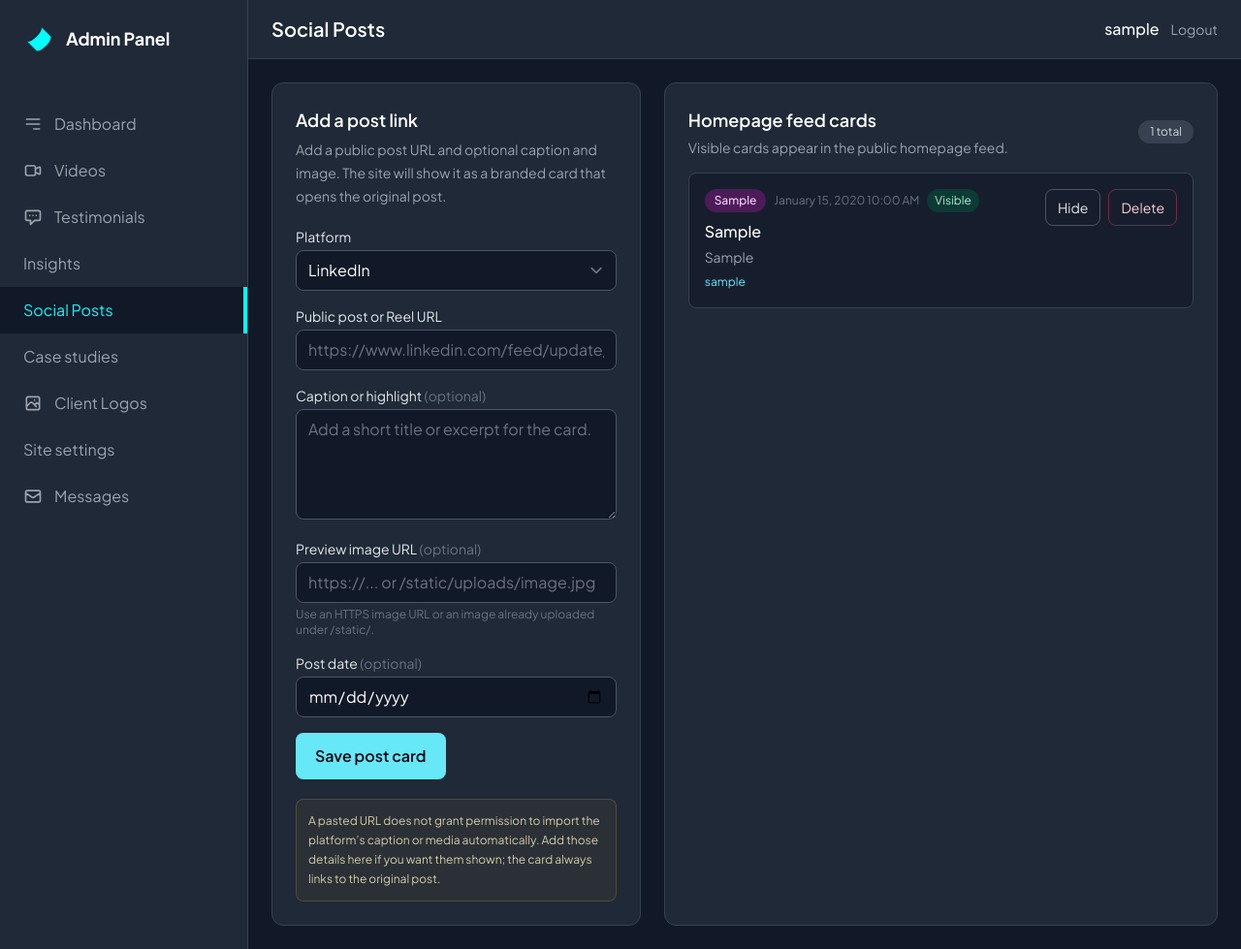
After one commit to mayurprabhune13-jpg/mayurprabhune, a Flask app: page /admin/social-posts in a window 1280 px wide. The commit adds this page. Shown: the whole page at 97% size. Run offline with Flask 3, Linux system fonts and the light colour scheme; a user stored in the database is signed in; tables that the repository leaves empty hold one stand-in row (values such as "Sample post"); parts of the project's set-up code (start-up, migrations or seed data) failed here and were passed over; some libraries are stand-ins or nearby versions.

Commit message:
Feature curated LinkedIn highlights and admin controls

```diff
--- a/app/models.py
+++ b/app/models.py
@@ -104,7 +104,8 @@ class SocialPost(db.Model):
 
     @property
     def excerpt(self):
-        return (self.caption or '').strip()
+        lines = (self.caption or '').strip().splitlines()
+        return '\n'.join(lines[1:]).strip() if len(lines) > 1 else (lines[0] if lines else '')
 
     @property
     def url(self):
--- a/app/routes/admin.py
+++ b/app/routes/admin.py
@@ -2,9 +2,11 @@ from flask import Blueprint, render_template, request, flash, redirect, url_for,
 from flask_login import login_required, current_user
 from werkzeug.utils import secure_filename
 from datetime import datetime
+from hashlib import sha256
 import os
+from urllib.parse import urlsplit
 from app import db
-from app.models import Video, Testimonial, Post, Contact, CaseStudy, ClientLogo, SiteSettings
+from app.models import Video, Testimonial, Post, Contact, CaseStudy, ClientLogo, SiteSettings, SocialPost
 from config import Config
 from app.utils import generate_slug
 
@@ -105,6 +107,87 @@ def site_settings():
             flash('Could not save site settings. Please try again.', 'error')
 
     return render_template('admin/site_settings.html', settings=settings)
+
+@bp.route('/social-posts', methods=['GET', 'POST'])
+def social_posts():
+    """Manually curate LinkedIn and Instagram links for the homepage feed."""
+    if request.method == 'POST':
+        platform = request.form.get('platform', '').strip().lower()
+        permalink = request.form.get('permalink', '').strip()
+        caption = request.form.get('caption', '').strip()
+        media_url = request.form.get('media_url', '').strip()
+        published_date = request.form.get('published_date', '').strip()
+        parsed = urlsplit(permalink)
+        host = (parsed.hostname or '').lower()
+        allowed_hosts = {
+            'linkedin': ('linkedin.com',),
+            'instagram': ('instagram.com',),
+        }
+        valid_host = platform in allowed_hosts and any(
+            host == domain or host.endswith('.' + domain)
+            for domain in allowed_hosts.get(platform, ())
+        )
+        if parsed.scheme != 'https' or not valid_host:
+            flash('Enter a public HTTPS post URL from LinkedIn or Instagram that matches the selected platform.', 'error')
+            return redirect(url_for('admin.social_posts'))
+        if len(permalink) > 1000 or len(caption) > 10000 or len(media_url) > 2048:
+            flash('One of the values is too long. Please shorten it and try again.', 'error')
+            return redirect(url_for('admin.social_posts'))
+        if media_url:
+            media_parts = urlsplit(media_url)
+            if not (media_url.startswith('/static/') or (media_parts.scheme == 'https' and media_parts.netloc)):
+                flash('Use a /static/ image path or an HTTPS image URL.', 'error')
+                return redirect(url_for('admin.social_posts'))
+        try:
+            published_at = datetime.strptime(published_date, '%Y-%m-%d') if published_date else datetime.utcnow()
+        except ValueError:
+            flash('Enter a valid post date.', 'error')
+            return redirect(url_for('admin.social_posts'))
+
+        external_id = 'manual:' + sha256(permalink.encode('utf-8')).hexdigest()
+        post = SocialPost.query.filter_by(platform=platform, external_id=external_id).first()
+        if post is None:
+            post = SocialPost(platform=platform, external_id=external_id)
+            db.session.add(post)
+        post.permalink = permalink
+        post.caption = caption
+        post.media_url = media_url or None
+        post.thumbnail_url = media_url or None
+        post.media_type = 'IMAGE' if media_url else None
+        post.media_product_type = 'REELS' if platform == 'instagram' and '/reel/' in permalink.lower() else None
+        post.published_at = published_at
+        post.synced_at = datetime.utcnow()
+        post.is_visible = True
+        try:
+            db.session.commit()
+            flash('Social post saved. It is now eligible to appear in the homepage feed.', 'success')
+        except Exception:
+            db.session.rollback()
+            flash('Could not save this social post. Please try again.', 'error')
+        return redirect(url_for('admin.social_posts'))
+
+    posts = SocialPost.query.order_by(SocialPost.published_at.desc()).all()
+    return render_template('admin/social_posts.html', social_posts=posts)
+
+@bp.route('/social-post/<int:id>/toggle', methods=['POST'])
+def toggle_social_post(id):
+    post = SocialPost.query.get_or_404(id)
+    post.is_visible = not post.is_visible
+    db.session.commit()
+    flash('Social post visibility updated.', 'success')
+    return redirect(url_for('admin.social_posts'))
+
+@bp.route('/social-post/<int:id>/delete', methods=['POST'])
+def delete_social_post(id):
+    post = SocialPost.query.get_or_404(id)
+    try:
+        db.session.delete(post)
+        db.session.commit()
+        flash('Social post removed.', 'success')
+    except Exception:
+        db.session.rollback()
+        flash('Could not remove this social post. Please try again.', 'error')
+    return redirect(url_for('admin.social_posts'))
 
 @bp.route('/videos', methods=['GET', 'POST'])
 def videos():
--- a/app/routes/main.py
+++ b/app/routes/main.py
@@ -1,6 +1,7 @@
 from flask import Blueprint, render_template, request, flash, redirect, url_for, current_app, Response
 from urllib.parse import urlsplit
 from flask_sqlalchemy.pagination import Pagination
+from sqlalchemy import case
 from app.models import Post, Testimonial, Video, Contact, CaseStudy, ClientLogo, SocialPost
 from app.utils import is_valid_email, format_datetime, reading_time, send_email
 from app import db
@@ -22,7 +23,8 @@ def get_recent_social_posts(platform=None, limit=3):
         query = SocialPost.query.filter_by(is_visible=True)
         if platform:
             query = query.filter_by(platform=platform)
-        return query.order_by(SocialPost.published_at.desc()).limit(limit).all()
+        curated_first = case((SocialPost.external_id.like('manual:%'), 0), else_=1)
+        return query.order_by(curated_first, SocialPost.published_at.desc()).limit(limit).all()
     except Exception as error:
         db.session.rollback()
         current_app.logger.warning('Could not load cached social feed (%s).', type(error).__name__)
--- a/app/static/css/experience.css
+++ b/app/static/css/experience.css
@@ -162,6 +162,8 @@ a:focus-visible, button:focus-visible, input:focus-visible, textarea:focus-visib
 .social-channel__heading h3 { margin: 0; font-size: 22px; font-weight: 540; letter-spacing: -.045em; }
 .social-posts { display: grid; grid-template-columns: repeat(2,minmax(0,1fr)); gap: 12px; }
 .social-post { position: relative; min-height: 220px; display: flex; flex-direction: column; padding: 20px; overflow: hidden; border: 1px solid var(--line); border-radius: 13px; background: linear-gradient(145deg,rgba(19,29,43,.98),rgba(13,19,29,.98)); transition: transform .25s ease,border-color .25s ease,box-shadow .25s ease; }
+.social-post--featured { grid-column: 1 / -1; min-height: 250px; padding: clamp(22px,3vw,34px); border-color: rgba(101,220,255,.36); background: radial-gradient(ellipse at 94% 4%,rgba(85,230,255,.16),transparent 38%),linear-gradient(135deg,rgba(27,42,65,.98),rgba(14,21,34,.99) 62%,rgba(35,24,59,.98)); box-shadow: inset 3px 0 0 rgba(85,230,255,.68),0 14px 40px rgba(0,0,0,.14); }
+.social-post--featured::before { position: absolute; right: 12%; bottom: -90px; width: 210px; height: 210px; border: 1px solid rgba(155,140,255,.14); border-radius: 50%; box-shadow: 0 0 0 22px rgba(155,140,255,.035),0 0 0 46px rgba(85,230,255,.025); content: ""; pointer-events: none; }
 .social-post::after { position: absolute; top: -55px; right: -38px; width: 120px; height: 120px; border: 1px solid rgba(85,230,255,.08); border-radius: 50%; box-shadow: 0 0 0 17px rgba(85,230,255,.025),0 0 0 35px rgba(155,140,255,.02); content: ""; pointer-events: none; }
 .social-post:hover { transform: translateY(-4px); border-color: rgba(85,230,255,.42); box-shadow: 0 18px 40px rgba(0,0,0,.2); }
 .social-post--wide { grid-column: 1 / -1; min-height: 185px; }
@@ -172,6 +174,8 @@ a:focus-visible, button:focus-visible, input:focus-visible, textarea:focus-visib
 .social-post:hover .social-post__arrow { color: var(--cyan); transform: translate(2px,-2px); }
 .social-post h3,.social-post h4 { max-width: 470px; margin: 22px 0 9px; font-size: clamp(17px,1.7vw,22px); font-weight: 540; letter-spacing: -.045em; line-height: 1.25; }
 .social-post__date { color: #8796a9; font-size: 8px; letter-spacing: .07em; text-transform: uppercase; }
+.social-post__featured-label { display: inline-flex; align-items: center; gap: 7px; color: #a5efff; font-size: 9px; font-weight: 700; letter-spacing: .12em; }
+.social-post__featured-label span { display: grid; width: 20px; height: 20px; place-items: center; border: 1px solid rgba(85,230,255,.28); border-radius: 50%; background: rgba(85,230,255,.1); color: #8ceaff; font-size: 12px; }
 .social-post p { max-width: 490px; margin: 0 0 20px; color: var(--muted); font-size: 10px; line-height: 1.8; }
 .social-post__link { margin-top: auto; color: var(--cyan); font-size: 9px; font-weight: 650; letter-spacing: .04em; }
 .social-post__link span { display: inline-block; margin-left: 4px; transition: transform .2s ease; }
--- a/app/templates/admin/base.html
+++ b/app/templates/admin/base.html
@@ -53,6 +53,10 @@
                 <a href="{{ url_for('admin.posts') }}"
                    class="flex items-center gap-3 px-6 py-3 {% if request.endpoint == 'admin.posts' %}text-[var(--primary-cyan)] border-r-4 border-[var(--primary-cyan)] bg-gray-900{% else %}text-gray-400 hover:bg-gray-700{% endif %}">
                     Insights
+                </a>
+                <a href="{{ url_for('admin.social_posts') }}"
+                   class="flex items-center gap-3 px-6 py-3 {% if request.endpoint in ('admin.social_posts', 'admin.toggle_social_post', 'admin.delete_social_post') %}text-[var(--primary-cyan)] border-r-4 border-[var(--primary-cyan)] bg-gray-900{% else %}text-gray-400 hover:bg-gray-700{% endif %}">
+                    Social Posts
                 </a>
                 <a href="{{ url_for('admin.case_studies') }}"
                    class="flex items-center gap-3 px-6 py-3 {% if request.endpoint == 'admin.case_studies' %}text-[var(--primary-cyan)] border-r-4 border-[var(--primary-cyan)] bg-gray-900{% else %}text-gray-400 hover:bg-gray-700{% endif %}">
--- /dev/null
+++ b/app/templates/admin/social_posts.html
@@ -0,0 +1,56 @@
+{% extends "admin/base.html" %}
+
+{% block title %}Social Posts{% endblock %}
+{% block header %}Social Posts{% endblock %}
+
+{% block content %}
+<div class="grid gap-6 xl:grid-cols-[minmax(320px,0.8fr)_minmax(0,1.2fr)]">
+    <section class="h-fit rounded-xl border border-gray-700 bg-gray-800 p-6">
+        <h3 class="mb-1 text-lg font-semibold">Add a post link</h3>
+        <p class="mb-5 text-sm leading-6 text-gray-400">Add a public post URL and optional caption and image. The site will show it as a branded card that opens the original post.</p>
+        <form method="POST" class="space-y-4">
+            <input type="hidden" name="csrf_token" value="{{ csrf_token() }}">
+            <label class="block text-sm text-gray-200">Platform
+                <select name="platform" required class="mt-1 w-full rounded-lg border border-gray-600 bg-gray-900 px-3 py-2 text-white">
+                    <option value="linkedin">LinkedIn</option><option value="instagram">Instagram</option>
+                </select>
+            </label>
+            <label class="block text-sm text-gray-200">Public post or Reel URL
+                <input name="permalink" type="url" required maxlength="1000" placeholder="https://www.linkedin.com/feed/update/..." class="mt-1 w-full rounded-lg border border-gray-600 bg-gray-900 px-3 py-2 text-white">
+            </label>
+            <label class="block text-sm text-gray-200">Caption or highlight <span class="text-gray-500">(optional)</span>
+                <textarea name="caption" maxlength="10000" rows="4" placeholder="Add a short title or excerpt for the card." class="mt-1 w-full rounded-lg border border-gray-600 bg-gray-900 px-3 py-2 text-white"></textarea>
+            </label>
+            <label class="block text-sm text-gray-200">Preview image URL <span class="text-gray-500">(optional)</span>
+                <input name="media_url" type="text" maxlength="2048" placeholder="https://... or /static/uploads/image.jpg" class="mt-1 w-full rounded-lg border border-gray-600 bg-gray-900 px-3 py-2 text-white">
+                <span class="mt-1 block text-xs text-gray-500">Use an HTTPS image URL or an image already uploaded under /static/.</span>
+            </label>
+            <label class="block text-sm text-gray-200">Post date <span class="text-gray-500">(optional)</span>
+                <input name="published_date" type="date" class="mt-1 w-full rounded-lg border border-gray-600 bg-gray-900 px-3 py-2 text-white">
+            </label>
+            <button type="submit" class="rounded-lg bg-cyan-300 px-5 py-3 font-semibold text-gray-950 hover:bg-cyan-200 focus:outline-none focus:ring-2 focus:ring-cyan-100">Save post card</button>
+        </form>
+        <p class="mt-5 rounded-lg border border-amber-400/20 bg-amber-400/5 p-3 text-xs leading-5 text-amber-100/80">A pasted URL does not grant permission to import the platform’s caption or media automatically. Add those details here if you want them shown; the card always links to the original post.</p>
+    </section>
+
+    <section class="rounded-xl border border-gray-700 bg-gray-800 p-6">
+        <div class="mb-4 flex items-center justify-between gap-3"><div><h3 class="text-lg font-semibold">Homepage feed cards</h3><p class="mt-1 text-sm text-gray-400">Visible cards appear in the public homepage feed.</p></div><span class="rounded-full bg-gray-700 px-3 py-1 text-xs text-gray-300">{{ social_posts|length }} total</span></div>
+        <div class="space-y-3">
+            {% for post in social_posts %}
+            <article class="flex flex-col gap-4 rounded-lg border border-gray-700 bg-gray-900/60 p-4 sm:flex-row sm:items-start sm:justify-between">
+                <div class="min-w-0">
+                    <div class="mb-2 flex flex-wrap items-center gap-2"><span class="rounded-full {% if post.platform == 'linkedin' %}bg-sky-900/70 text-sky-200{% else %}bg-fuchsia-900/60 text-fuchsia-200{% endif %} px-2.5 py-1 text-xs font-medium">{{ post.platform|title }}</span><span class="text-xs text-gray-500">{{ 'Curated highlight' if post.external_id.startswith('manual:') else post.published_at|datetime }}</span><span class="rounded-full px-2 py-1 text-xs {% if post.is_visible %}bg-emerald-900/60 text-emerald-200{% else %}bg-gray-700 text-gray-300{% endif %}">{{ 'Visible' if post.is_visible else 'Hidden' }}</span></div>
+                    <p class="break-words font-medium text-white">{{ post.title }}</p>
+                    {% if post.excerpt %}<p class="mt-1 line-clamp-2 text-sm text-gray-400">{{ post.excerpt }}</p>{% endif %}
+                    <a class="mt-2 inline-block max-w-full break-all text-xs text-cyan-300 hover:text-cyan-200" href="{{ post.permalink }}" target="_blank" rel="noopener noreferrer">{{ post.permalink }}</a>
+                </div>
+                <div class="flex shrink-0 gap-2">
+                    <form method="POST" action="{{ url_for('admin.toggle_social_post', id=post.id) }}"><input type="hidden" name="csrf_token" value="{{ csrf_token() }}"><button class="rounded-lg border border-gray-600 px-3 py-2 text-sm text-gray-200 hover:border-cyan-300" type="submit">{{ 'Hide' if post.is_visible else 'Show' }}</button></form>
+                    <form method="POST" action="{{ url_for('admin.delete_social_post', id=post.id) }}" onsubmit="return confirm('Remove this post from the site?')"><input type="hidden" name="csrf_token" value="{{ csrf_token() }}"><button class="rounded-lg border border-rose-500/40 px-3 py-2 text-sm text-rose-200 hover:bg-rose-500/10" type="submit">Delete</button></form>
+                </div>
+            </article>
+            {% else %}<p class="rounded-lg border border-dashed border-gray-600 p-5 text-sm text-gray-400">No post cards yet. Add a LinkedIn or Instagram URL to feature it on the homepage.</p>{% endfor %}
+        </div>
+    </section>
+</div>
+{% endblock %}
--- a/app/templates/index.html
+++ b/app/templates/index.html
@@ -190,8 +190,8 @@
                 {% if linkedin_posts %}
                 <div class="social-posts" aria-label="Latest LinkedIn posts">
                     {% for post in linkedin_posts %}
-                    <a class="social-post reveal" href="{{ post.permalink }}" target="_blank" rel="noopener noreferrer">
-                        <div class="social-post__top"><span class="social-post__date">{{ post.published_at|datetime }}</span><span class="social-post__arrow" aria-hidden="true">↗</span></div>
+                    <a class="social-post{% if loop.first %} social-post--featured{% endif %} reveal" href="{{ post.permalink }}" target="_blank" rel="noopener noreferrer">
+                        <div class="social-post__top"><span class="social-post__date">{% if post.external_id.startswith('manual:') %}<span class="social-post__featured-label"><span aria-hidden="true">✦</span> Featured insight</span>{% else %}{{ post.published_at|datetime }}{% endif %}</span><span class="social-post__arrow" aria-hidden="true">↗</span></div>
                         <h4>{{ post.title|truncate(100, true, '…') }}</h4>
                         <p>{{ post.excerpt|truncate(200, true, '…') }}</p>
                         <span class="social-post__link">Read on LinkedIn <span aria-hidden="true">→</span></span>
```
Also changed, not shown: ADMIN_ACCESS_GUIDE.md (+4 -0 lines), migrations/versions/a41b8e73c902_seed_linkedin_highlights.py (added, +76 -0 lines).
